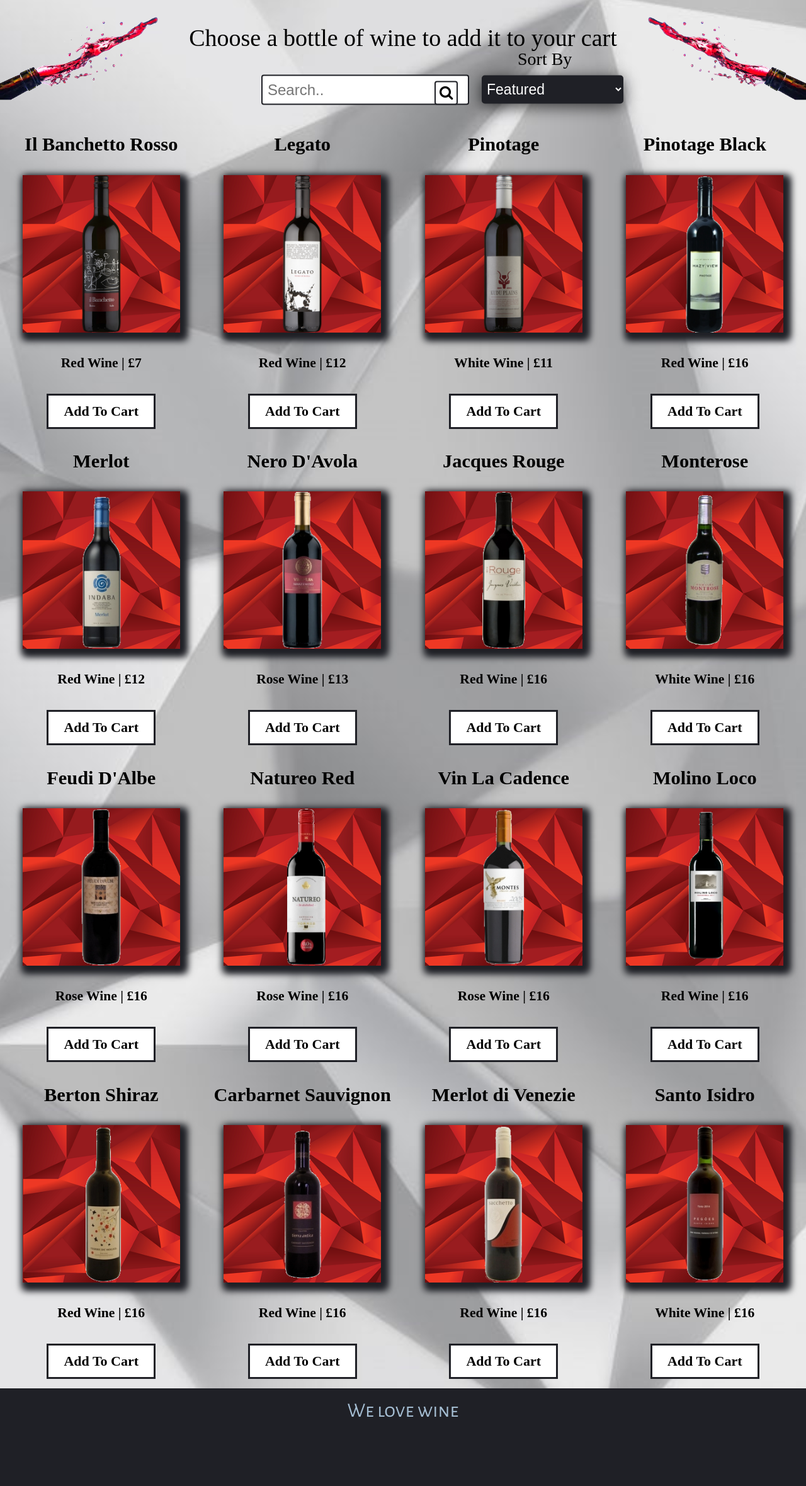
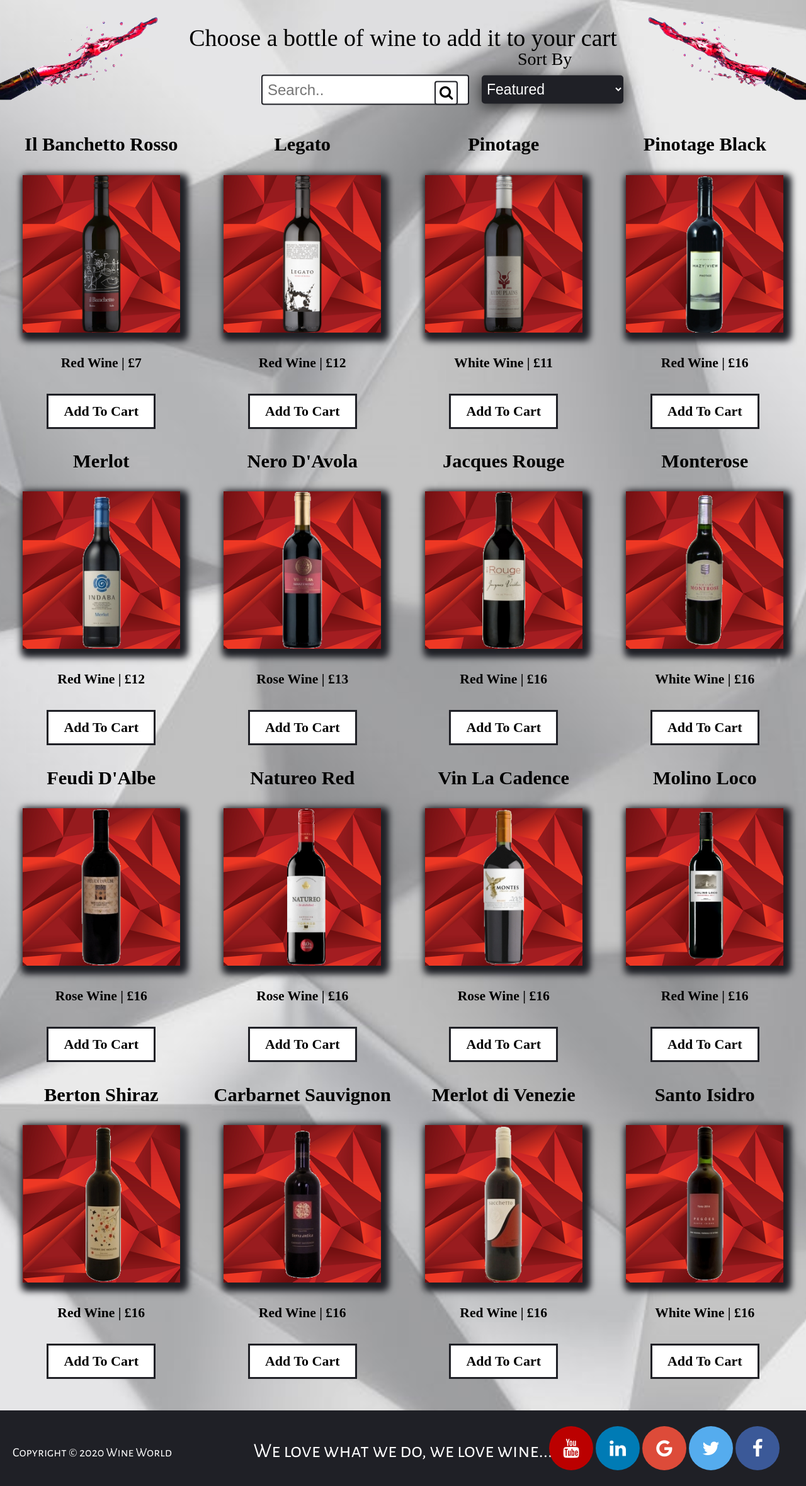
Before and after one commit to mkredzel/simple-e-commerce-website, a PHP site: page /html/index.html in a window 1280 px wide. Shown: the part 100-2459 px from the top of the page at 63% size. Before the commit the page ends 2350 px from the top, so only its background shows below. Run offline with PHP 8.4, Linux system fonts and the light colour scheme; some web fonts are replaced.

Commit message:
Added neat footer and cms textfields. Ready for submission

```diff
--- a/css/style.css
+++ b/css/style.css
@@ -107,17 +107,25 @@ h1 {
 
 #footer {
     font-size: 32px;
-    color: #A5BED3;
-    padding: 16px 20px;
+    text-align: center;
+    position: relative;
+    top:45px;
+}
+
+#cRight {
+    float: left;
+    margin-left: 20px;
+    position: relative;
+    bottom:35px;
 }
 
 footer {
+    color: white;
+    font-size: 20px;
 	position: relative;
-	bottom: 0%;
+	bottom: -35px;
 	width: 100%;
-    height: 75px;
-    margin-bottom: -50px;
-	text-align: center;
+    height: 120px;
     background: #1F2026;
     font-family: 'Alegreya Sans SC';
 }
@@ -367,7 +375,7 @@ span {
 
 #msg {
     position: absolute;
-    top: 40%;
+    top: 30%;
     left: 50%;
     transform: translate(-50%, -50%);
     font-size: 48px;
@@ -474,10 +482,80 @@ input[type=checkbox]:checked:after {
     margin-left:auto;
     margin-right:auto;
     position: relative;
-    top: 450px;
+    top: 350px;
 }
 
 .cmsTable th {
     border: solid black;
     text-align: center;
+    height: 50px;
+    width: 70em;
 }
+
+.cmsTable tr:hover {
+    background-color: #f5f5f5;
+}
+
+#cmsInput {
+    border: solid #1F2026 3px;
+    padding: 19px;
+    font-size: 18px;
+}
+
+#txtField {
+    position: absolute;
+    top: 50%;
+    left: 50%;
+    transform: translate(-50%, -50%);
+}
+
+#cmsBtn {
+    margin-left: 10px;
+}
+
+footer .fa {
+    padding: 20px;
+    font-size: 30px;
+    width: 30px;
+    text-align: center;
+    text-decoration: none;
+    margin: 5px 2px;
+    border-radius: 50%;
+  }
+
+footer .fa:hover {
+      background-color: white;
+      color:black;
+  }
+
+  .fa-facebook {
+    background: #3B5998;
+    color: white;
+  }
+
+  .fa-twitter {
+    background: #55ACEE;
+    color: white;
+  }
+
+  .fa-google {
+    background: #dd4b39;
+    color: white;
+  }
+
+  .fa-linkedin {
+    background: #007bb5;
+    color: white;
+  }
+
+  .fa-youtube {
+    background: #bb0000;
+    color: white;
+  }
+
+footer a {
+      float: right;
+      position: relative;
+      bottom: 50px;
+      right: 40px;
+  }
--- a/html/cms.html
+++ b/html/cms.html
@@ -27,7 +27,7 @@
         </div>
         <div id="displayInfo">
         <p id="msg">You selected to view all listed products</p>
-        <table class="cmsTable" id="tableCms"><tr><th >Name</th><th>Type</th><th>Price</th><th>Country</th><th>ABV</th><th>Description</th><th>Image</th><th>Stock Count</th></tr></table>
+        <table class="cmsTable" id="tableCms"><tr><th>#</th><th>Name</th><th>Type</th><th>Price</th><th>Country</th><th>ABV</th><th>Description</th><th>Image</th><th>Stock Count</th></tr><tr><th>1</th><th>2</th><th>3</th><th>4</th><th>5</th><th>6</th><th>7</th><th>8</th><th>9</th></tr></tr></table>
     </div>
     </body>
 
--- a/html/index.html
+++ b/html/index.html
@@ -441,7 +441,13 @@
             </tr>
         </table>
         <footer>
-            <p id="footer"> We love wine </p>
+            <p id="footer"> We love what we do, we love wine... </p>
+            <p id="cRight">Copyright © 2020 Wine World </p>
+            <a href="#" class="fa fa-facebook"></a>
+            <a href="#" class="fa fa-twitter"></a>
+            <a href="#" class="fa fa-google"></a>
+            <a href="#" class="fa fa-linkedin"></a>
+            <a href="#" class="fa fa-youtube"></a>
         </footer>
     </body>
 
```
Also changed, not shown: html/contact.html (+9 -0 lines), js/cms.js (+6 -6 lines).
